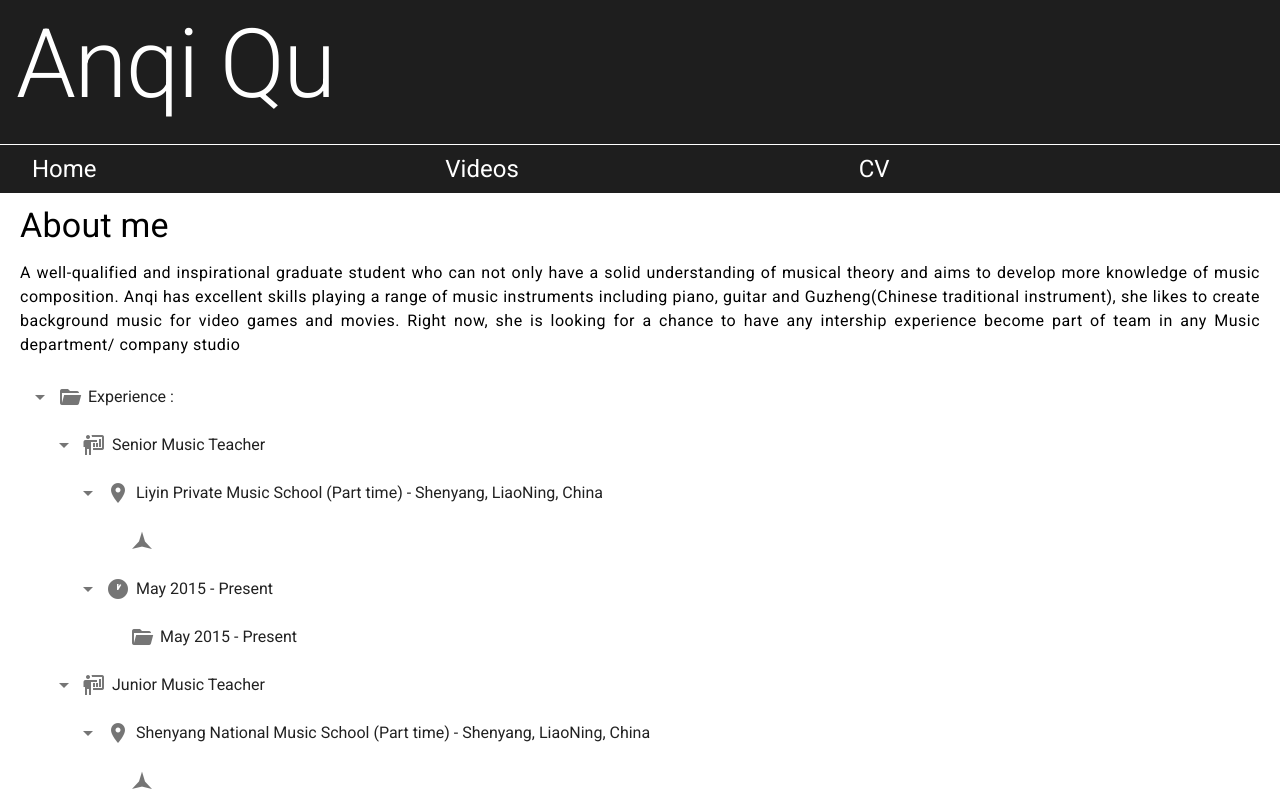
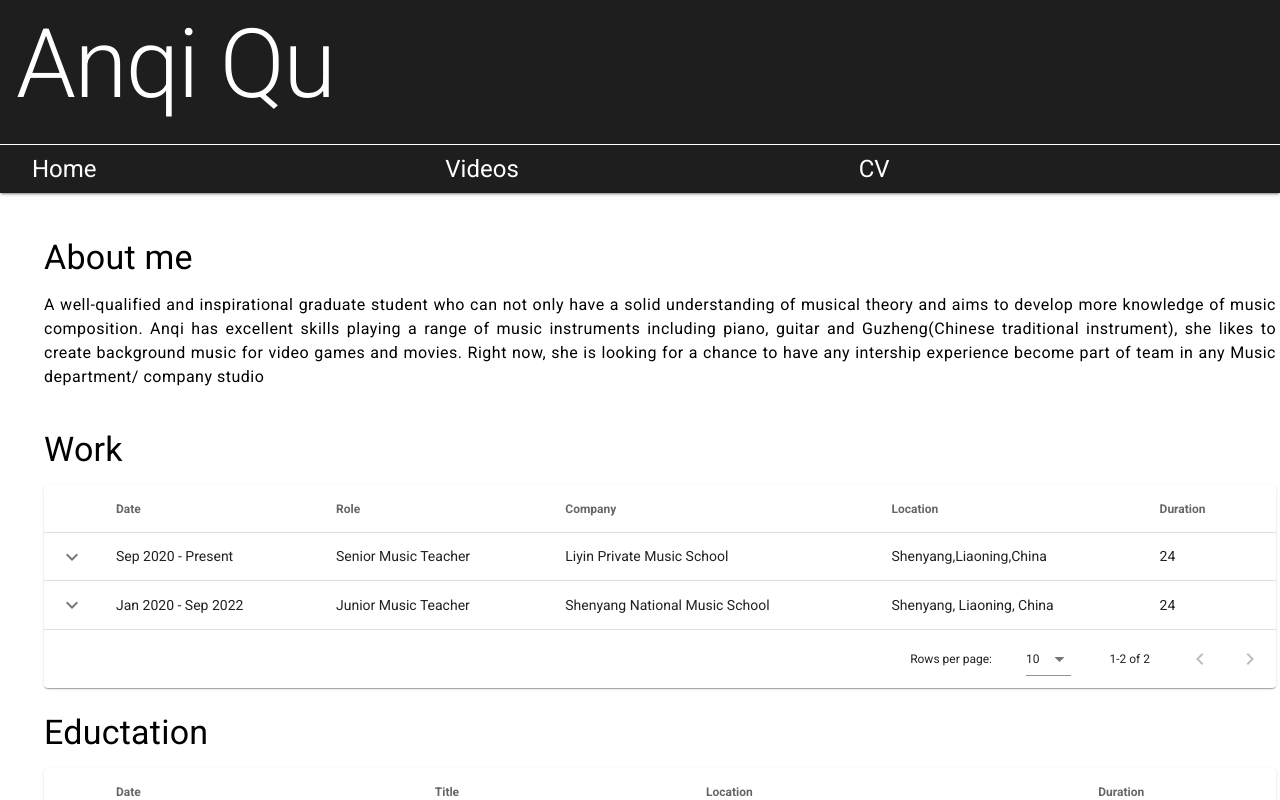
Before and after one commit to GaoLAQ/AnqiQu_cv_profile, a Vue app in the folder cv-profile/: page /AnqiCv in a window 1280 px wide. Shown: the top 800 px of the page. Built offline with nearby package versions, Linux system fonts and the light colour scheme; what @liripeng/vue-audio-player would draw is missing.

Commit message:
refactor components

```diff
--- a/cv-profile/src/components/Card.vue
+++ b/cv-profile/src/components/Card.vue
@@ -1,4 +1,5 @@
 <template>
+  <v-container>
     <v-card dark class="card-content rounded-0">
       <v-card-title
         class="bg-news d-flex justify-start text-justify text-xs-h3 text-md-h4 text-lg-h4 text-xl-h4 white--text pa-4"
@@ -21,6 +22,7 @@
         >
       </v-card-actions>
     </v-card>
+  </v-container>
 </template>
 
 <script>
--- /dev/null
+++ b/cv-profile/src/components/Datatable.vue
@@ -0,0 +1,35 @@
+<template>
+  <v-data-table
+    :headers="header"
+    :items="item"
+    :expanded.sync="expanded"
+    item-key="name"
+    show-expand
+    :single-expand="singleExpand"
+    class="elevation-1"
+  >
+    <template v-slot:expanded-item="{ headers, item }">
+      <td :colspan="headers.length">{{ item.content }}</td>
+    </template>
+  </v-data-table>
+</template>
+
+<script>
+export default {
+  props: {
+    header: {
+      type: Array,
+    },
+    item: {
+      type: Array,
+    },
+  },
+  data() {
+    return {
+      expanded: [],
+      singleExpand: true,
+    };
+  },
+  computed: {},
+};
+</script>
--- a/cv-profile/src/store/index.js
+++ b/cv-profile/src/store/index.js
@@ -24,6 +24,8 @@ export default new Vuex.Store({
           url: "/anqiCv",
         },
       ],
+      content:
+        "A well-qualified and inspirational graduate student who can not only have a solid understanding of musical theory and aims to develop more knowledge of music composition. Anqi has excellent skills playing a range of music instruments including piano, guitar and Guzheng(Chinese traditional instrument), she likes to create background music for video games and movies. Right now, she is looking for a chance to have any intership experience become part of team in any Music department/ company studio",
       configContent:
         "I was a music graduated student and willing to become a composer in future; fascinated by screen music, She want to bring her dynamic passion to create inspiring musical worlds. She is now in London.",
     },
@@ -49,6 +51,95 @@ export default new Vuex.Store({
         title: "For Bigger Blazes",
       },
     ],
+    cv: {
+      work: {
+        header: [
+          {
+            text: "Date",
+            align: "start",
+            sortable: false,
+            value: "date",
+          },
+          { text: "Role", value: "role" },
+          { text: "Company", value: "company" },
+          { text: "Location", value: "location" },
+          { text: "Duration", value: "duration" },
+        ],
+        items: [
+          {
+            date: "Sep 2020 - Present",
+            role: "Senior Music Teacher",
+            company: "Liyin Private Music School",
+            location: "Shenyang,Liaoning,China",
+            duration: 24,
+            content: "aaaaaaaaaaaaaaaaaaaaaaa",
+          },
+          {
+            date: "Jan 2020 - Sep 2022",
+            role: "Junior Music Teacher",
+            company: "Shenyang National Music School",
+            location: "Shenyang, Liaoning, China",
+            duration: 24,
+            content: "aaaaaaaaaaaaaaaaaaaaaaa",
+          },
+        ],
+      },
+      education: {
+        header: [
+          {
+            text: "Date",
+            align: "start",
+            sortable: false,
+            value: "date",
+          },
+          { text: "Title", value: "title" },
+          { text: "Location", value: "location" },
+          { text: "Duration", value: "duration" },
+        ],
+        items: [
+          {
+            date: "Sep 2020 - Oct 2022",
+            title: "Bachelor Degree",
+            location: "Shenyang, Liaoning, China",
+            duration: 24,
+            content: "bbbbbbbbbbbbbbb",
+          },
+          {
+            date: "Sep 2020 - Oct 2022",
+            title: "A-level",
+            location: "Shenyang, Liaoning, China",
+            duration: 24,
+            content: "bbbbbbbbbbbbbbb",
+          },
+        ],
+      },
+      activity: {
+        header: [
+          {
+            text: "Date",
+            align: "start",
+            sortable: false,
+            value: "date",
+          },
+          { text: "Location", value: "location" },
+          { text: "Name", value: "name" },
+        ],
+        items: [
+          {
+            date: "Sep 2020 - Present",
+            location: "Shenyang,Liaoning,China",
+            name: 24,
+            content: "aaaaaaaaaaaaaaaaaaaaaaa",
+          },
+          {
+            date: "Sep 2020 - Present",
+            location: "Shenyang,Liaoning,China",
+            name: 24,
+            content: "aaaaaaaaaaaaaaaaaaaaaaa",
+          },
+        ],
+      },
+    },
   },
   mutations: {},
   actions: {},
--- a/cv-profile/src/views/AnqiCv.vue
+++ b/cv-profile/src/views/AnqiCv.vue
@@ -1,6 +1,6 @@
 <template>
-  <v-app>
-    <v-container fluid class="px-5">
+  <v-container fluid class="justify-center">
+    <v-col class="ma-5">
       <p class="display-1 text-justify text-truncate" style="color: black">
         About me
       </p>
@@ -8,173 +8,51 @@
       <p
         class="text-justify text-sm-body-2 text-md-body-1 text-lg-body-1 text-xl-body-1 black--text"
       >
-        A well-qualified and inspirational graduate student who can not only
-        have a solid understanding of musical theory and aims to develop more
-        knowledge of music composition. Anqi has excellent skills playing a
-        range of music instruments including piano, guitar and Guzheng(Chinese
-        traditional instrument), she likes to create background music for video
-        games and movies. Right now, she is looking for a chance to have any
-        intership experience become part of team in any Music department/
-        company studio
+        {{ content }}
+      </p>
+      <br />
+
+      <p class="display-1 text-justify text-truncate" style="color: black">
+        Work
       </p>
 
-      <!-- <v-btn class="mr-2 text-capitalize" @click="expandTree()"> Expand </v-btn>
-      <v-btn class="text-capitalize" @click="closeTree()"> Close </v-btn> -->
+      <data-table :header="cv.work.header" :item="cv.work.items" />
+      <br />
+      <p class="display-1 text-justify text-truncate" style="color: black">
+        Eductation
+      </p>
 
-      <v-treeview :items="items" :open-all="true">
-        <template v-slot:prepend="{ item, open }">
-          <v-icon v-if="!item.file">
-            {{ open ? "mdi-folder-open" : "mdi-folder" }}
-          </v-icon>
-          <v-icon v-else>
-            {{ files[item.file] }}
-          </v-icon>
-        </template>
-      </v-treeview>
-    </v-container>
-  </v-app>
+      <data-table :header="cv.education.header" :item="cv.education.items" />
+
+      <br />
+      <p class="display-1 text-justify text-truncate" style="color: black">
+        Activity
+      </p>
+
+      <data-table :header="cv.activity.header" :item="cv.activity.items" />
+    </v-col>
+  </v-container>
 </template>
 
 <script>
+import { mapState } from "vuex";
+import datatable from "@/components/Datatable.vue";
+
 export default {
-  data: () => ({
-    isExpand: true,
-    files: {
-      address: "mdi-map-marker",
-      time: "mdi-clock-time-one",
-      education: " mdi-school",
-      teaching: "mdi-human-male-board-poll ",
-      item: "mdi-star-three-points",
-    },
-    items: [
-      {
-        id: 1,
-        name: "Experience :",
-        children: [
-          {
-            id: 2,
-            name: "Senior Music Teacher",
-            file: "teaching",
-            children: [
-              {
-                id: 19,
-                name: "Liyin Private Music School (Part time) - Shenyang, LiaoNing, China",
-                file: "address",
-                children: [
-                  {
-                    id: 22,
-                    name: "",
-                    file: "item",
-                    children: [],
-                  },
-                ],
-              },
-              {
-                id: 20,
-                name: "May 2015 - Present",
-                file: "time",
-                children: [
-                  { id: 20, name: "May 2015 - Present", children: [] },
-                ],
-              },
-            ],
-          },
-          {
-            id: 3,
-            name: "Junior Music Teacher",
-            file: "teaching",
-            children: [
-              {
-                id: 23,
-                name: "Shenyang National Music School (Part time) - Shenyang, LiaoNing, China",
-                file: "address",
-                children: [
-                  {
-                    id: 22,
-                    name: "",
-                    file: "item",
-                    children: [],
-                  },
-                ],
-              },
-              {
-                id: 20,
-                name: "May 2015 - Present",
-                file: "time",
-                children: [
-                  {
-                    id: 20,
-                    name: "May 2015 - Present",
-                    file: "item",
-                    children: [],
-                  },
-                ],
-              },
-            ],
-          },
-        ],
-      },
-      {
-        id: 5,
-        name: "Education :",
-        file: "education",
-        children: [
-          {
-            id: 24,
-            name: "Bachelor Degree :",
-            file: "education",
-            children: [
-              {
-                id: 7,
-                name: "Shenyang Convervatory of Music :",
-                children: [
-                  {
-                    id: 8,
-                    name: "Shenyang, Liaoning, China",
-                    file: "address",
-                    children: [
-                      {
-                        id: 25,
-                        name: "Shenyang, Liaoning, China",
-                        file: "item",
-                      },
-                    ],
-                  },
-                  {
-                    id: 9,
-                    name: "Sep 2016 - Jun 2019",
-                    file: "time",
-                    children: [
-                      {
-                        id: 26,
-                        name: "Sep 2016 - Jun 2019",
-                        file: "item",
-                      },
-                    ],
-                  },
-                ],
-              },
-            ],
-          },
-        ],
-      },
-    ],
-  }),
+  data: () => ({}),
+  components: {
+    "data-table": datatable,
+  },
   computed: {
+    ...mapState({ content: (state) => state.config.content }),
+    ...mapState({
+      cv: (state) => state.cv,
+    }),
     expand: function () {
       return this.isExpand;
     },
   },
-  methods: {
-    expandTree() {
-      this.isExpand = true;
-      return this.isExpand;
-    },
-    closeTree() {
-      this.isExpand = false;
-      return this.isExpand;
-    },
-  },
+  methods: {},
 };
 </script>
 
--- a/cv-profile/src/views/Home.vue
+++ b/cv-profile/src/views/Home.vue
@@ -9,7 +9,7 @@
         overlay="linear-gradient(45deg,#2a4ae430,#fb949e6b)"
       >
       </video-background>
-      <v-divider borderWidth="20" class="mx-2 white"></v-divider> . .
+      <v-divider borderWidth="20" class="mx-2 white"></v-divider>
       <info-app />
       <v-divider borderWidth="20" class="mx-2 white"></v-divider>
     </v-card>
--- a/cv-profile/src/views/Videos.vue
+++ b/cv-profile/src/views/Videos.vue
@@ -1,14 +1,14 @@
 <template>
   <div id="video" class="d-flex justify-space-between">
-    <v-row class="mt-3 justify-space-between mb-6">
+    <v-row class="mt-3 justify-space-around mb-6">
       <v-card
         class="rounded-0 mb-2"
         dark
-        width="500px"
+        width="500"
         v-for="video in videos"
         :key="video.source"
       >
-        <video id="myPlayer" width="500px" controls>
+        <video id="myPlayer" width="500" controls>
           <source :src="video.source" type="video/mp4" />
         </video>
         <v-card-text class="pa-3 text-justify">
```
Lines whose indentation alone changed are shown as unchanged.
